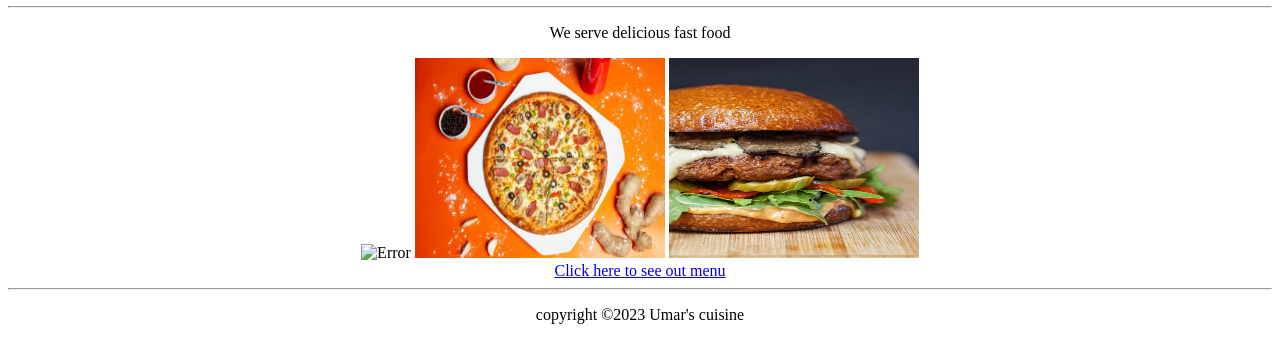
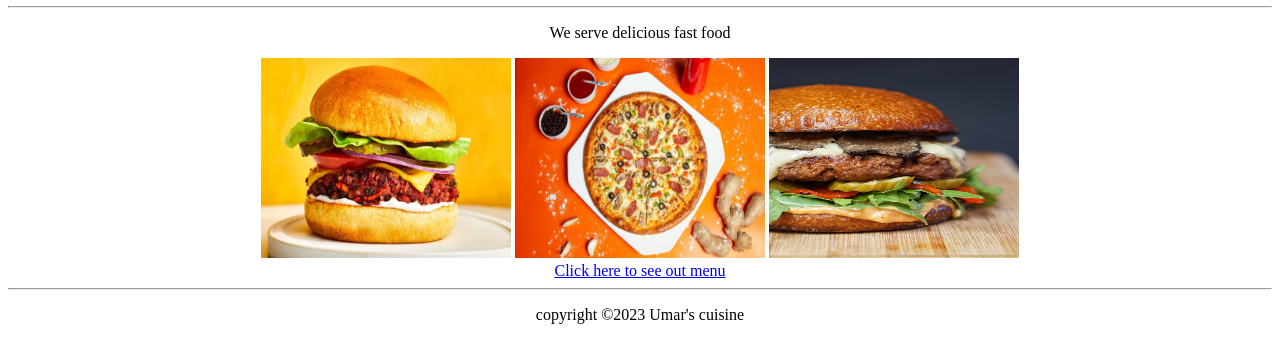
Before and after one commit to sheikhtalhafarooq/MSIT-Assignment, a plain HTML site: page index.html in a window 1280 px wide. Shown: the part 140-502 px from the top of the page. Drawn offline with Linux system fonts and the light colour scheme.

Commit message:
First Assignment

```diff
--- a/index.html
+++ b/index.html
@@ -18,7 +18,7 @@
         <a href="Contact.html">Contact Us</a>
         <hr>
         <p>We serve delicious fast food</p>
-      <img src="burger 1.jpg" alt="Error" width="250px" height="200px">
+      <img src="A/burger1.jpg" alt="Error" width="250px" height="200px">
       <img src="A/IMG-20240104-WA0009.jpg" alt="Error" width="250px" height="200px">
       <img src="A/IMG-20240104-WA0010.jpg" alt="Error" width="250px" height="200px">
       <br>
```
Also changed, not shown: A/burger1.jpg (renamed from A/burger 1.jpg).
